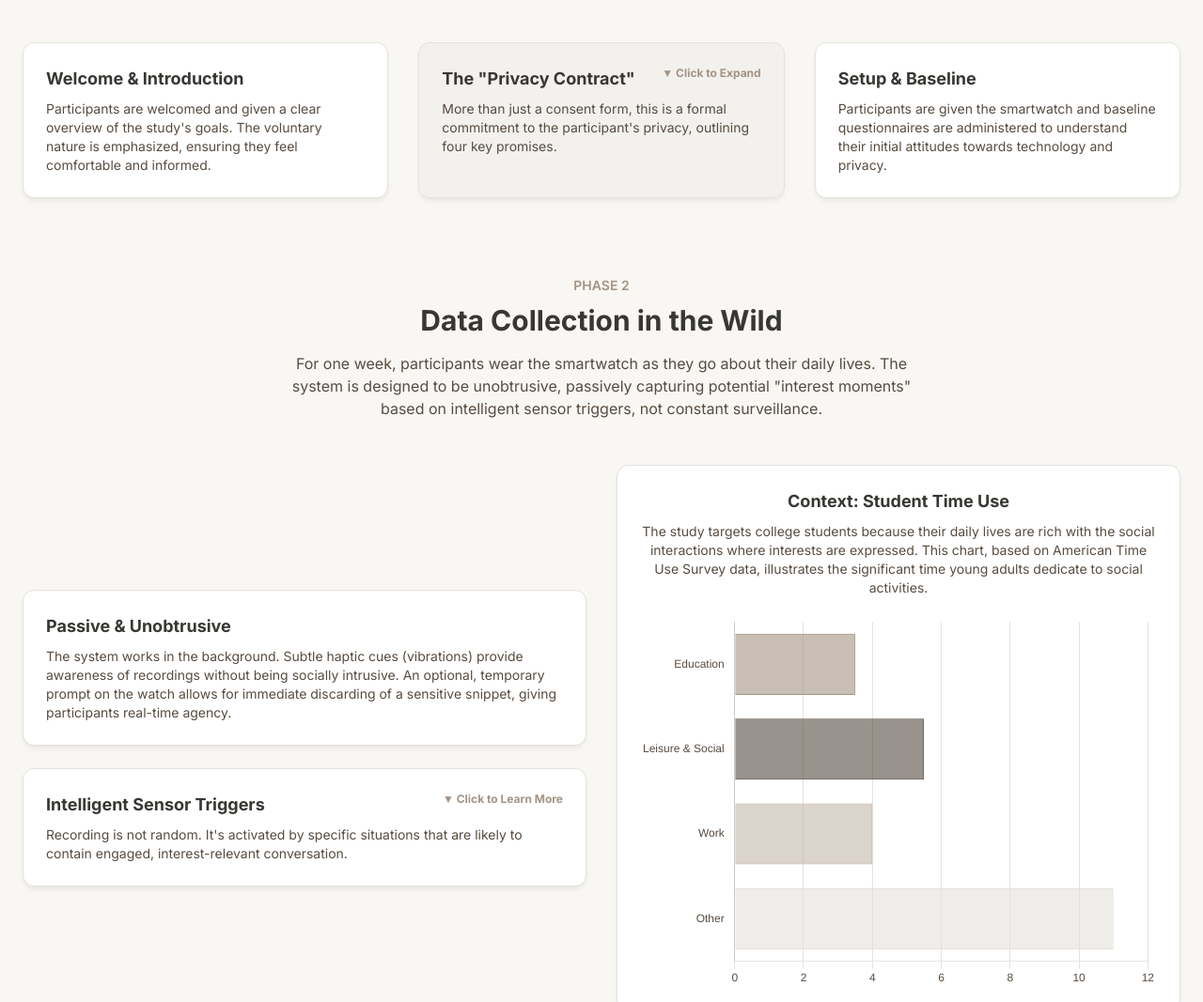
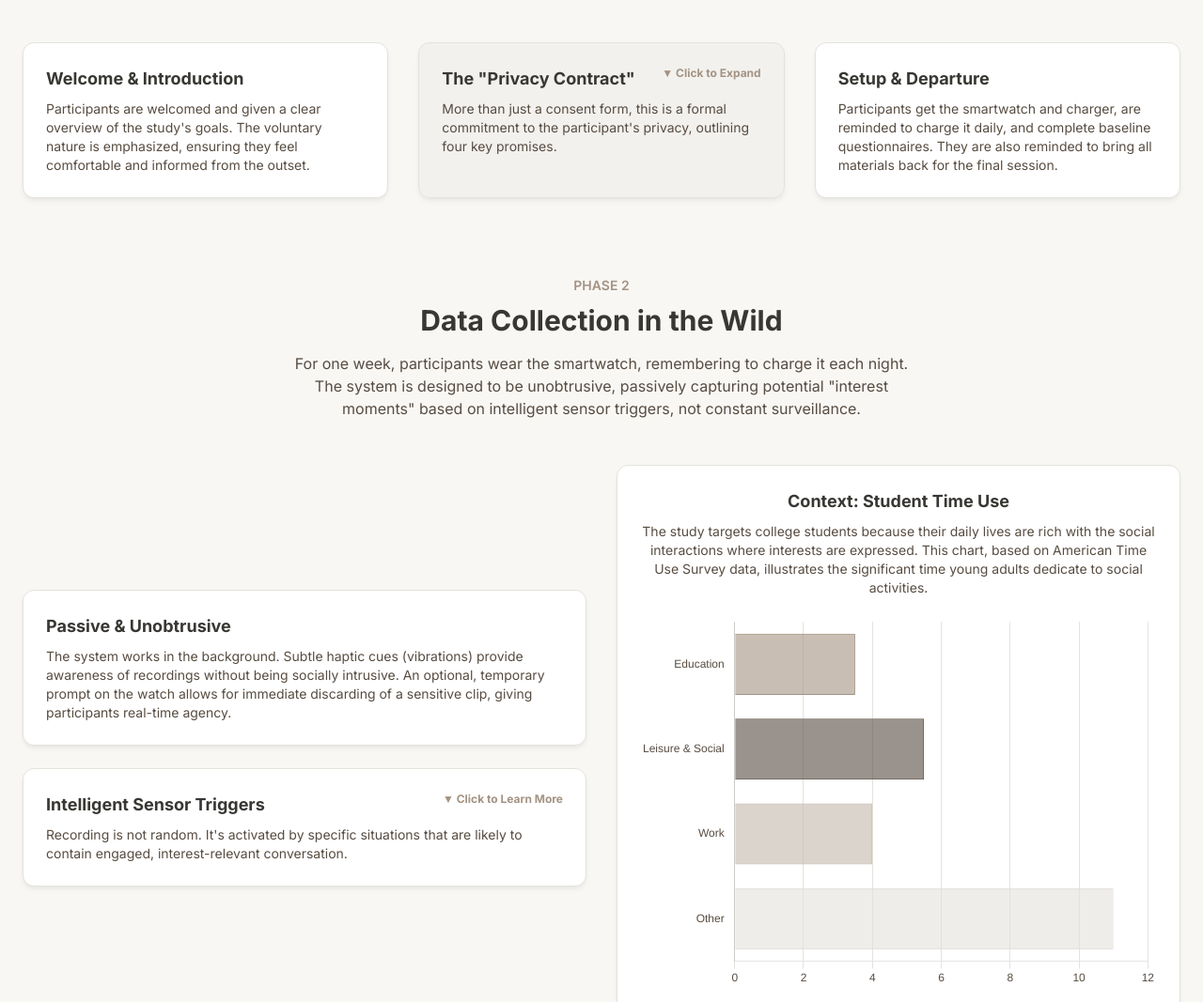
Before and after one commit to JimmyRaoUF/JimmyRaoUF.github.io, a plain HTML site: page study.html in a window 1280 px wide. Shown: the part 524-1591 px from the top of the page at 94% size. Drawn offline with nearby package versions, Linux system fonts and the light colour scheme.

Commit message:
Update study.html

```diff
--- a/study.html
+++ b/study.html
@@ -133,7 +133,7 @@
             <div class="grid md:grid-cols-2 lg:grid-cols-3 gap-8">
                 <div class="section-card p-6 rounded-xl">
                     <h4 class="font-bold text-lg mb-2">Welcome & Introduction</h4>
-                    <p class="text-sm text-[#574C41]">Participants are welcomed and given a clear overview of the study's goals. The voluntary nature is emphasized, ensuring they feel comfortable and informed.</p>
+                    <p class="text-sm text-[#574C41]">Participants are welcomed and given a clear overview of the study's goals. The voluntary nature is emphasized, ensuring they feel comfortable and informed from the outset.</p>
                 </div>
 
                 <div id="privacy-contract-card" class="section-card p-6 rounded-xl bg-[#E5E2DC]/30 interactive-card">
@@ -165,8 +165,8 @@
                 </div>
 
                 <div class="section-card p-6 rounded-xl">
-                    <h4 class="font-bold text-lg mb-2">Setup & Baseline</h4>
-                    <p class="text-sm text-[#574C41]">Participants are given the smartwatch and baseline questionnaires are administered to understand their initial attitudes towards technology and privacy.</p>
+                    <h4 class="font-bold text-lg mb-2">Setup & Departure</h4>
+                    <p class="text-sm text-[#574C41]">Participants get the smartwatch and charger, are reminded to charge it daily, and complete baseline questionnaires. They are also reminded to bring all materials back for the final session.</p>
                 </div>
             </div>
         </section>
@@ -177,7 +177,7 @@
                 <span class="text-sm font-semibold text-[#A49383]">PHASE 2</span>
                 <h3 class="text-3xl font-bold mt-2">Data Collection in the Wild</h3>
                  <p class="mt-4 text-[#574C41] max-w-2xl mx-auto">
-                    For one week, participants wear the smartwatch as they go about their daily lives. The system is designed to be unobtrusive, passively capturing potential "interest moments" based on intelligent sensor triggers, not constant surveillance.
+                    For one week, participants wear the smartwatch, remembering to charge it each night. The system is designed to be unobtrusive, passively capturing potential "interest moments" based on intelligent sensor triggers, not constant surveillance.
                 </p>
             </div>
 
@@ -185,7 +185,7 @@
                 <div class="space-y-6">
                     <div class="section-card p-6 rounded-xl">
                         <h4 class="font-bold text-lg mb-2">Passive & Unobtrusive</h4>
-                        <p class="text-sm text-[#574C41]">The system works in the background. Subtle haptic cues (vibrations) provide awareness of recordings without being socially intrusive. An optional, temporary prompt on the watch allows for immediate discarding of a sensitive snippet, giving participants real-time agency.</p>
+                        <p class="text-sm text-[#574C41]">The system works in the background. Subtle haptic cues (vibrations) provide awareness of recordings without being socially intrusive. An optional, temporary prompt on the watch allows for immediate discarding of a sensitive clip, giving participants real-time agency.</p>
                     </div>
                     <div id="triggers-card" class="section-card p-6 rounded-xl interactive-card">
                         <div class="flex justify-between items-start">
@@ -226,7 +226,7 @@
                 <span class="text-sm font-semibold text-[#A49383]">PHASE 3</span>
                 <h3 class="text-3xl font-bold mt-2">The "Locked-Box" Curation Session</h3>
                 <p class="mt-4 text-[#574C41] max-w-2xl mx-auto">
-                    The final session is where the privacy promises are fulfilled. Participants enter a secure, offline environment to review their data and become the sole curators of what is shared with the research team.
+                    The final session is where the privacy promises are fulfilled. After returning the watch and charger, participants enter a secure, offline environment to review their data and become the sole curators of what is shared.
                 </p>
             </div>
 
@@ -247,7 +247,7 @@
                         <div class="flow-step p-4" style="transition-delay: 0.4s;">
                             <div class="text-4xl mb-2">💻</div>
                             <h5 class="font-bold">3. Curation</h5>
-                            <p class="text-xs text-[#574C41]">In private, on an offline station, participant reviews transcripts and approves snippets to share.</p>
+                            <p class="text-xs text-[#574C41]">In private, on an offline station, participant reviews transcripts and approves clips to share.</p>
                         </div>
                         <div class="flow-step p-4" style="transition-delay: 0.6s;">
                              <div class="text-4xl mb-2">→</div>
@@ -257,7 +257,7 @@
                         <div class="flow-step p-4" style="transition-delay: 0.8s;">
                             <div class="text-4xl mb-2">📊</div>
                             <h5 class="font-bold">5. Analysis</h5>
-                            <p class="text-xs text-[#574C41]">Researcher only ever sees the small, anonymized text package approved by the participant.</p>
+                            <p class="text-xs text-[#574C41]">Researcher only ever sees the small, anonymized set of text approved by the participant.</p>
                         </div>
                     </div>
                 </div>
```
